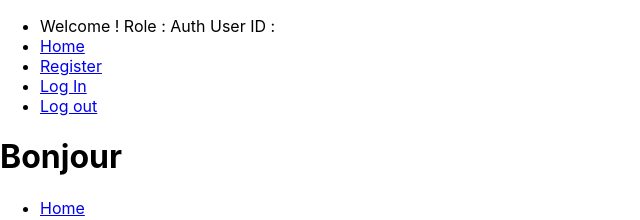
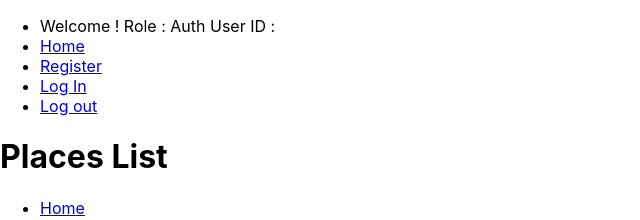
Before and after one commit to rozaribeiro/airbnb-clone-client, a React (Create React App) app: page /places/available in a window 1280 px wide. Shown: the top 220 px of the page, without its empty margins (0-640 px from the left). Built offline with nearby package versions, Linux system fonts and the light colour scheme; no server answers.

Commit message:
fixed add place

```diff
--- a/src/pages/AddPlace/Forms/AddPlaceForm.jsx
+++ b/src/pages/AddPlace/Forms/AddPlaceForm.jsx
@@ -20,7 +20,7 @@ class AddPlaceForm extends React.Component {
       bathrooms: "",
       max_guests: "",
       price_by_night: "",
-      available: true,
+      available: 1,
       error: null,
     };
     this.handleChange = this.handleChange.bind(this);
--- a/src/pages/PlacesList/index.js
+++ b/src/pages/PlacesList/index.js
@@ -25,7 +25,7 @@ export default class index extends Component {
   render() {
     return (
       <div>
-        <h1>Bonjour</h1>
+        <h1>Places List</h1>
       </div>
     );
   }
```
